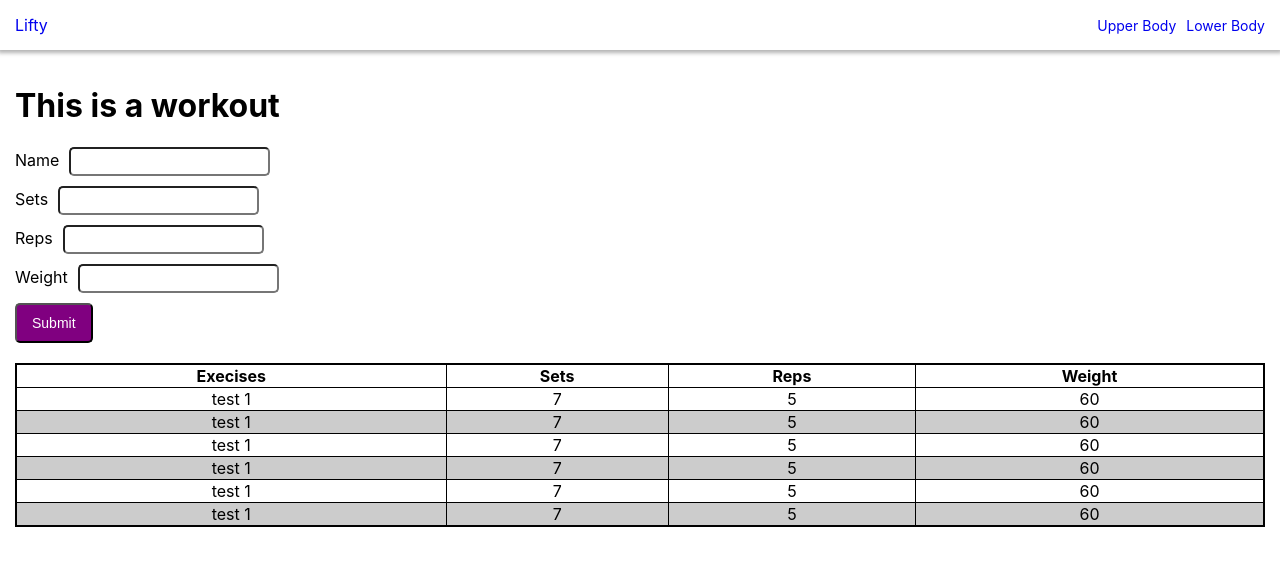
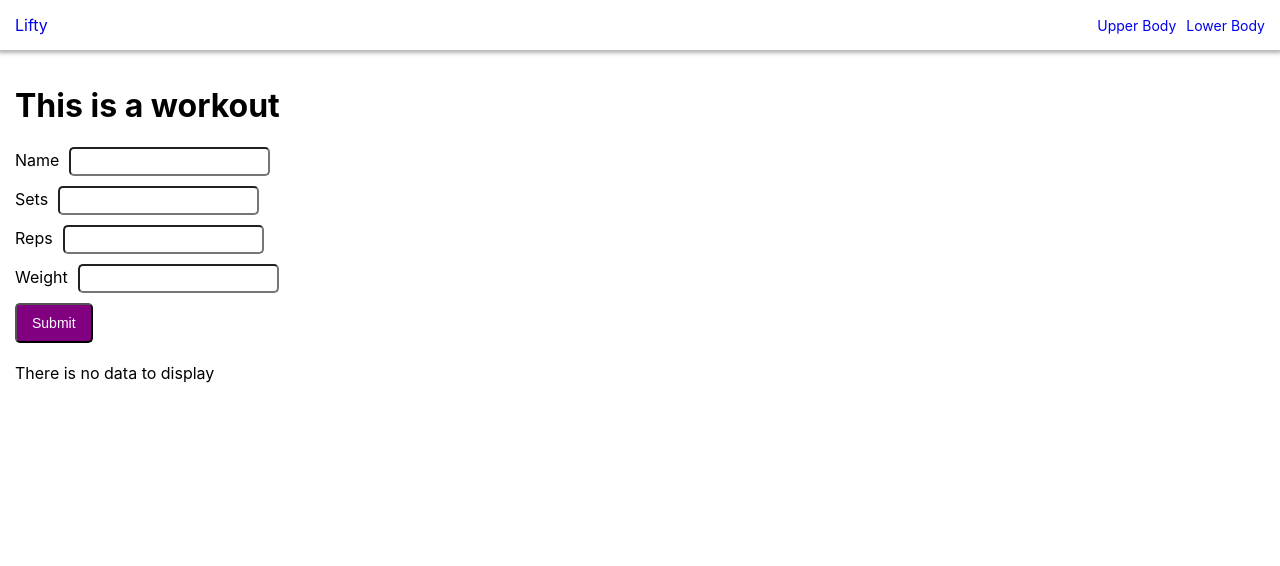
Before and after one commit to kj2386/Lifty-front-end, a React (Create React App) app in the folder lifty-app/: page / in a window 1280 px wide. Shown: the top 566 px of the page. Built offline with nearby package versions, Linux system fonts and the light colour scheme.

Commit message:
Added Delete function

```diff
--- a/lifty-app/src/components/Workout.js
+++ b/lifty-app/src/components/Workout.js
@@ -1,46 +1,10 @@
 import React, { useState } from 'react'
 import Exercise from './Exercise'
 import WorkoutLog from './WorkoutLog'
+import _ from 'lodash';
 
 function Workout() {
-    const [data, setData] = useState([
-        {
-            name: 'test 1',
-            sets: 7,
-            reps: 5,
-            weight: 60
-        },
-        {
-            name: 'test 1',
-            sets: 7,
-            reps: 5,
-            weight: 60
-        },
-        {
-            name: 'test 1',
-            sets: 7,
-            reps: 5,
-            weight: 60
-        },
-        {
-            name: 'test 1',
-            sets: 7,
-            reps: 5,
-            weight: 60
-        },
-        {
-            name: 'test 1',
-            sets: 7,
-            reps: 5,
-            weight: 60
-        },
-        {
-            name: 'test 1',
-            sets: 7,
-            reps: 5,
-            weight: 60
-        }
-    ]);
+    const [data, setData] = useState([]);
 
     const addItem = item => {
         setData([
@@ -49,11 +13,17 @@ function Workout() {
         ]);
     };
 
+    const deleteItem = index => {
+        const items = _.cloneDeep(data);
+        items.splice(index, 1);
+        setData(items);
+    };
+
     return (
         <div className="wrapper">
             <h1>This is a workout</h1>
             <Exercise onSubmit={addItem} />
-            <WorkoutLog data={data} />
+            <WorkoutLog data={data} onDelete={deleteItem} />
         </div>
     )
 }
--- a/lifty-app/src/components/WorkoutLog.js
+++ b/lifty-app/src/components/WorkoutLog.js
@@ -1,8 +1,15 @@
 import React from 'react';
 
-export default ({ data }) => {
+export default ({ data, onDelete }) => {
+
+    console.log('===', data);
 
     return (
+        <>
+            {data.length === 0 && (
+                <p>There is no data to display</p>
+            )}
+            {data.length > 0 && (
                 <table className="tbl-workout-log" border="2" bordercolor="#000">
                     <thead>
                         <tr>
@@ -10,6 +17,7 @@ export default ({ data }) => {
                             <th>Sets</th>
                             <th>Reps</th>
                             <th>Weight</th>
+                            <th></th>
                         </tr>
                     </thead>
                     <tbody>
@@ -19,9 +27,14 @@ export default ({ data }) => {
                                 <td align="center">{sets}</td>
                                 <td align="center">{reps}</td>
                                 <td align="center">{weight}</td>
+                                <td>
+                                    <a href="#" onClick={() => onDelete(index)}>Delete</a>
+                                </td>
                             </tr>
                         ))}
                     </tbody>
                 </table>
+            )}
+        </>
     );
 };
```
Lines whose indentation alone changed are shown as unchanged.
